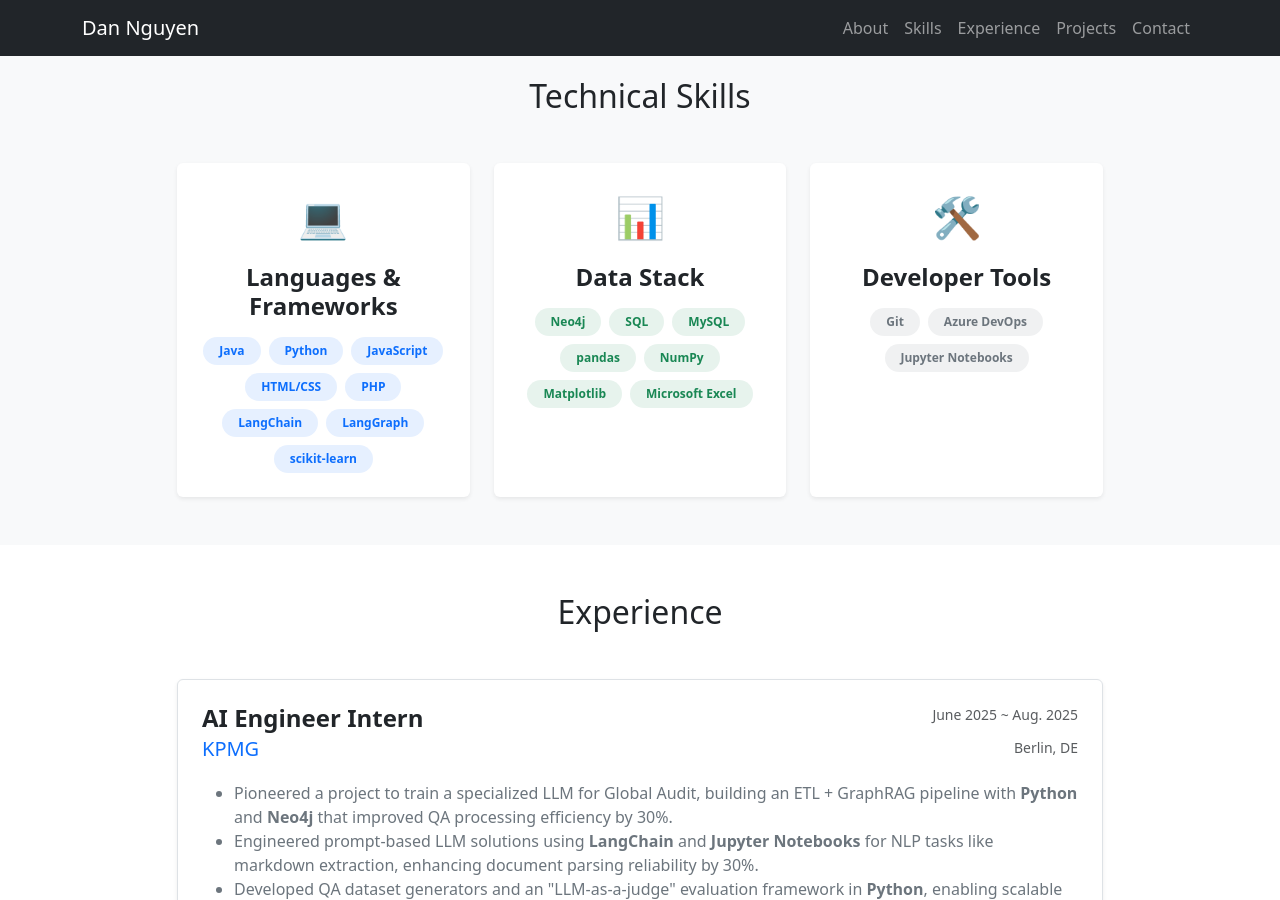
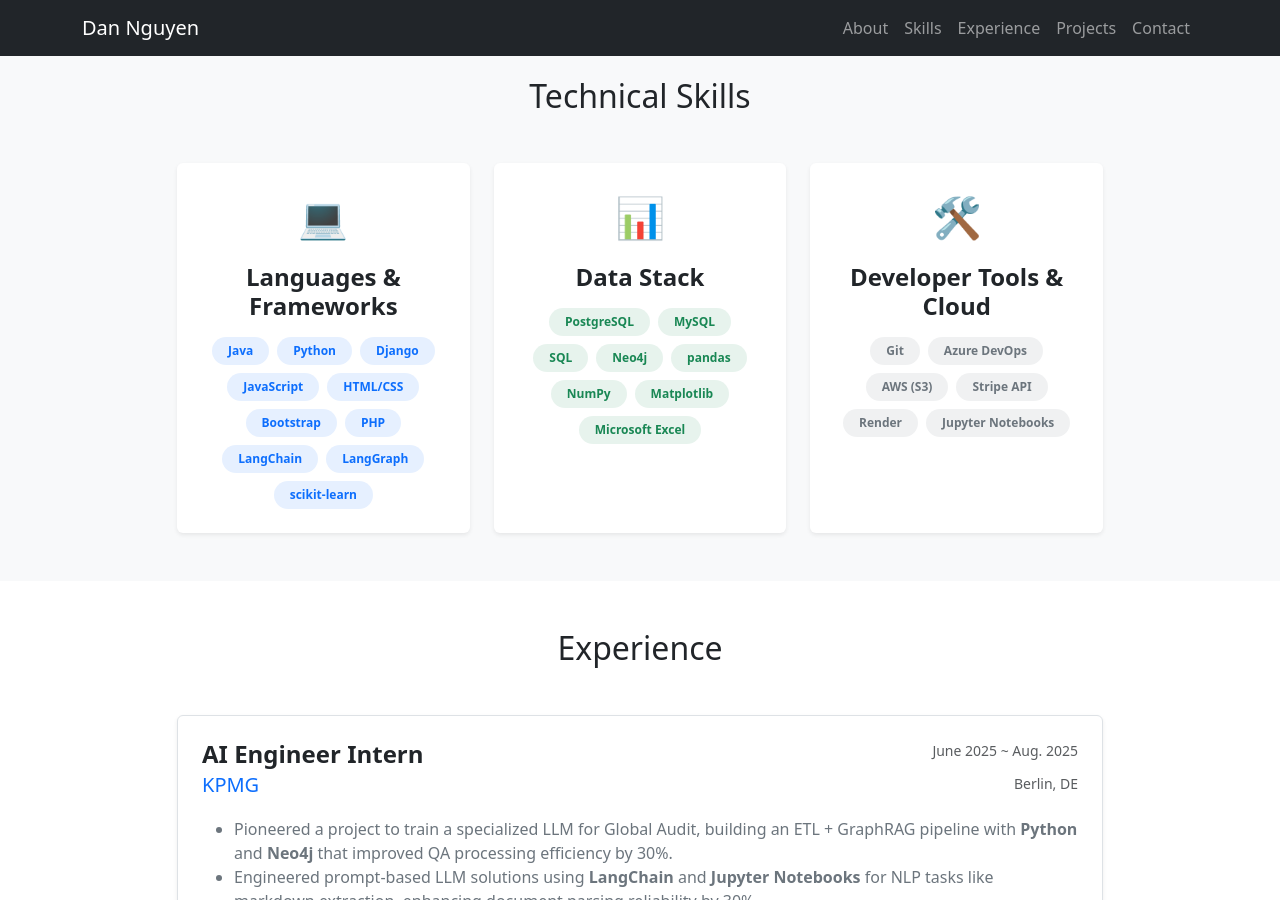
Before and after one commit to dannguyen111/dannguyen111.github.io, a Jekyll site: the page built from index.html, in a window 1280 px wide and 900 px high, scrolled down 746 px. Built offline with Jekyll 4.4.1, drawn with Linux system fonts in a browser that asks for light colours.

Commit message:
adding tech stacks from Palamedes

```diff
--- a/_data/skills.yml
+++ b/_data/skills.yml
@@ -4,8 +4,10 @@
   items:
     - Java
     - Python
+    - Django
     - JavaScript
     - HTML/CSS
+    - Bootstrap
     - PHP
     - LangChain
     - LangGraph
@@ -15,18 +17,22 @@
   icon: "📊"
   color: "success" # Bootstrap color class (green)
   items:
+    - PostgreSQL
+    - MySQL
+    - SQL
     - Neo4j
-    - SQL
-    - MySQL
     - pandas
     - NumPy
     - Matplotlib
     - Microsoft Excel
 
-- category: "Developer Tools"
+- category: "Developer Tools & Cloud"
   icon: "🛠️"
   color: "secondary" # Bootstrap color class (gray)
   items:
     - Git
     - Azure DevOps
+    - AWS (S3)
+    - Stripe API
+    - Render
     - Jupyter Notebooks
```
